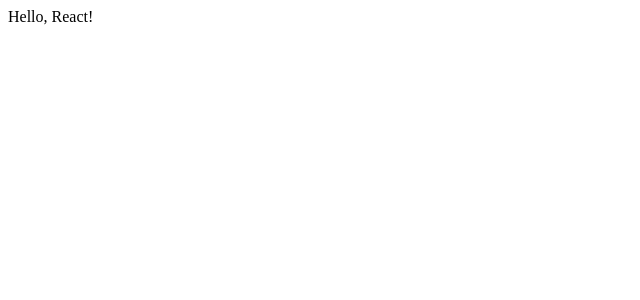
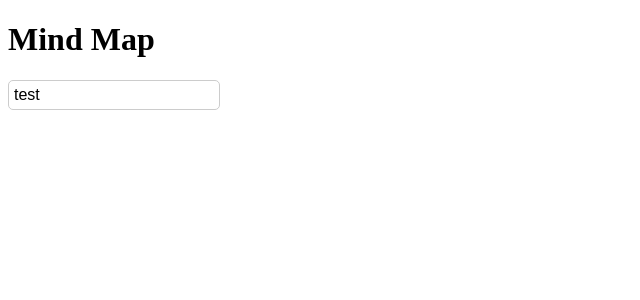
Before and after one commit to timtoronto634/Mockiro, a React app: page / in a window 1280 px wide. Shown: the top 300 px of the page, without its empty margins (0-640 px from the left). Built offline with nearby package versions, Linux system fonts and the light colour scheme.

Commit message:
Feat add first component

```diff
--- a/src/App.tsx
+++ b/src/App.tsx
@@ -1,5 +1,11 @@
 import React from 'react';
+import { MindMapBox } from './components/MindMapBox';
 
 export const App = () => {
-  return <div>Hello, React!</div>;
+  return (
+    <div className="App">
+      <h1>Mind Map</h1>
+      <MindMapBox />
+    </div>
+  );
 };
--- /dev/null
+++ b/src/components/MindMapBox.tsx
@@ -0,0 +1,37 @@
+import React, { useState } from 'react';
+import '../css/MindMapBox.css';
+
+export const MindMapBox = (): JSX.Element => {
+  const [editing, setEditing] = useState(false);
+  const [newText, setNewText] = useState('test');
+
+  const handleDoubleClick = () => {
+    setEditing(true);
+  };
+
+  const handleBlur = () => {
+    setEditing(false);
+  };
+
+  const handleInputChange = (
+    event: React.ChangeEvent<HTMLInputElement>
+  ): void => {
+    setNewText(event.target.value);
+  };
+
+  return (
+    <div className="mind-map-box">
+      {editing ? (
+        <input
+          type="text"
+          value={newText}
+          onChange={handleInputChange}
+          onBlur={handleBlur}
+          autoFocus
+        />
+      ) : (
+        <div onDoubleClick={handleDoubleClick}>{newText ? newText : ''}</div>
+      )}
+    </div>
+  );
+};
--- /dev/null
+++ b/src/css/MindMapBox.css
@@ -0,0 +1,22 @@
+.mind-map-box {
+  border: 1px solid #ccc;
+  border-radius: 5px;
+  padding: 5px;
+  font-size: 16px;
+  font-family: Arial, sans-serif;
+  width: 200px;
+  display: inline-block;
+}
+
+.mind-map-box input[type='text'] {
+  width: 100%;
+  padding: 5px;
+  font-size: 16px;
+  font-family: Arial, sans-serif;
+  border: none;
+  outline: none;
+}
+
+.mind-map-box .text {
+  cursor: pointer;
+}
--- a/src/index.tsx
+++ b/src/index.tsx
@@ -1,4 +1,7 @@
-import ReactDOM from 'react-dom';
+import React from 'react';
+import { createRoot } from 'react-dom/client';
 import { App } from './App';
 
-ReactDOM.render(<App />, document.getElementById('root'));
+const container = document.getElementById('root');
+const root = createRoot(container!);
+root.render(<App />);
```
